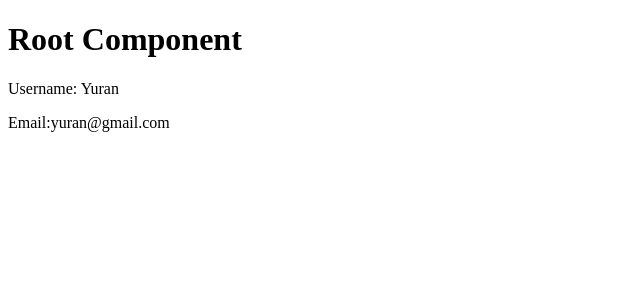
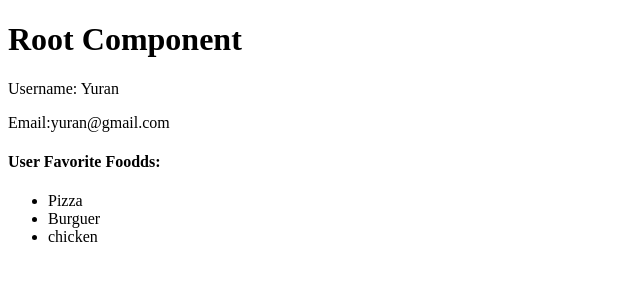
Before and after one commit to yuran-nhassengo/react-complete-01, a React (Vite) app: page / in a window 1280 px wide. Shown: the top 300 px of the page, without its empty margins (0-640 px from the left). Built offline with nearby package versions, Linux system fonts and the light colour scheme.

Commit message:
add UserFavoritesFoods

```diff
--- /dev/null
+++ b/src/components/UserFavoriteFoods.jsx
@@ -0,0 +1,15 @@
+
+
+export const UserFavoriteFoods = () =>{
+
+     return (
+        <div>
+            <h4>User Favorite Foodds:</h4>
+            <ul>
+                <li>Pizza</li>
+                <li>Burguer</li>
+                <li>chicken</li>
+            </ul>
+        </div>
+     )
+}
--- a/src/components/UserProfile.jsx
+++ b/src/components/UserProfile.jsx
@@ -1,3 +1,4 @@
+import { UserFavoriteFoods } from "./UserFavoriteFoods"
 
 
 export const UserProfile = () =>{
@@ -9,6 +10,7 @@ export const UserProfile = () =>{
                 <span>Email:</span>
                 <span>yuran@gmail.com</span>
             </div>
+            <UserFavoriteFoods/>
     </section>
 
     )
```
